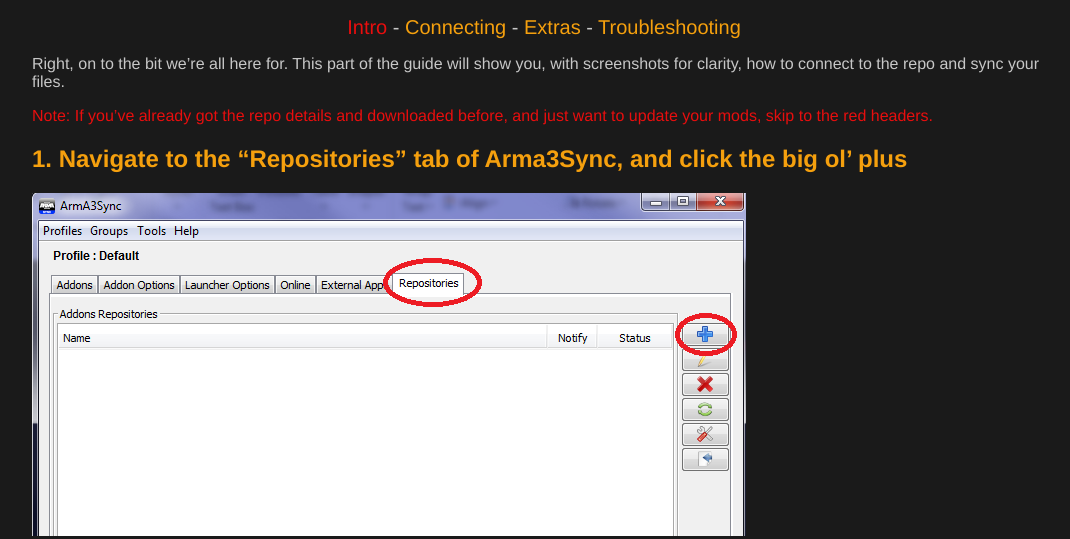
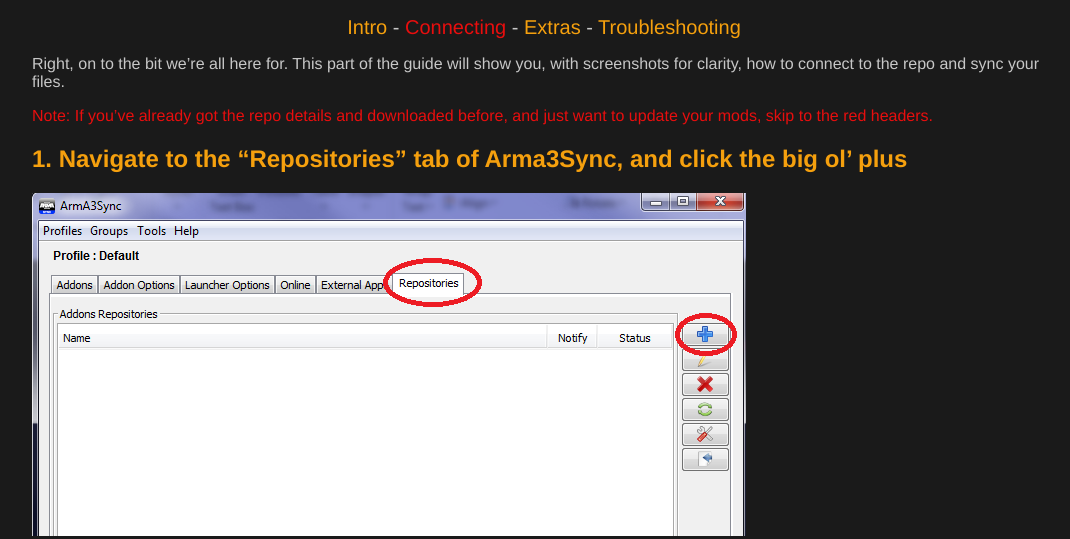
Before and after one commit to ProfCupcake/ProfCupcake.github.io, a plain HTML site: page 2mrb/Arma3Sync/connecting.html in a window 1280 px wide. Shown: the part 261-800 px from the top of the page, without its empty margins (96-1166 px from the left). Drawn offline with Linux system fonts and the light colour scheme.

Commit message:
Fixed "current page" nav highlight

```diff
--- a/2mrb/Arma3Sync/connecting.html
+++ b/2mrb/Arma3Sync/connecting.html
@@ -8,8 +8,8 @@
 <body>
 <header id="title"><br/><h1><a href="../index.html">2nd Marine Raider Battalion</a></h1><h2>Arma3Sync Repo Guide</h2></header>
 <nav id="nav">
-	<a href="index.html" class="red">Intro</a> -
-	<a href="connecting.html">Connecting</a> -
+	<a href="index.html">Intro</a> -
+	<a href="connecting.html" class="red">Connecting</a> -
 	<a href="extras.html">Extras</a> -
 	<a href="troubleshooting.html">Troubleshooting</a>
 </nav>
```
Also changed, not shown: 2mrb/Arma3Sync/extras.html (+2 -2 lines), 2mrb/Arma3Sync/troubleshooting.html (+2 -2 lines).
